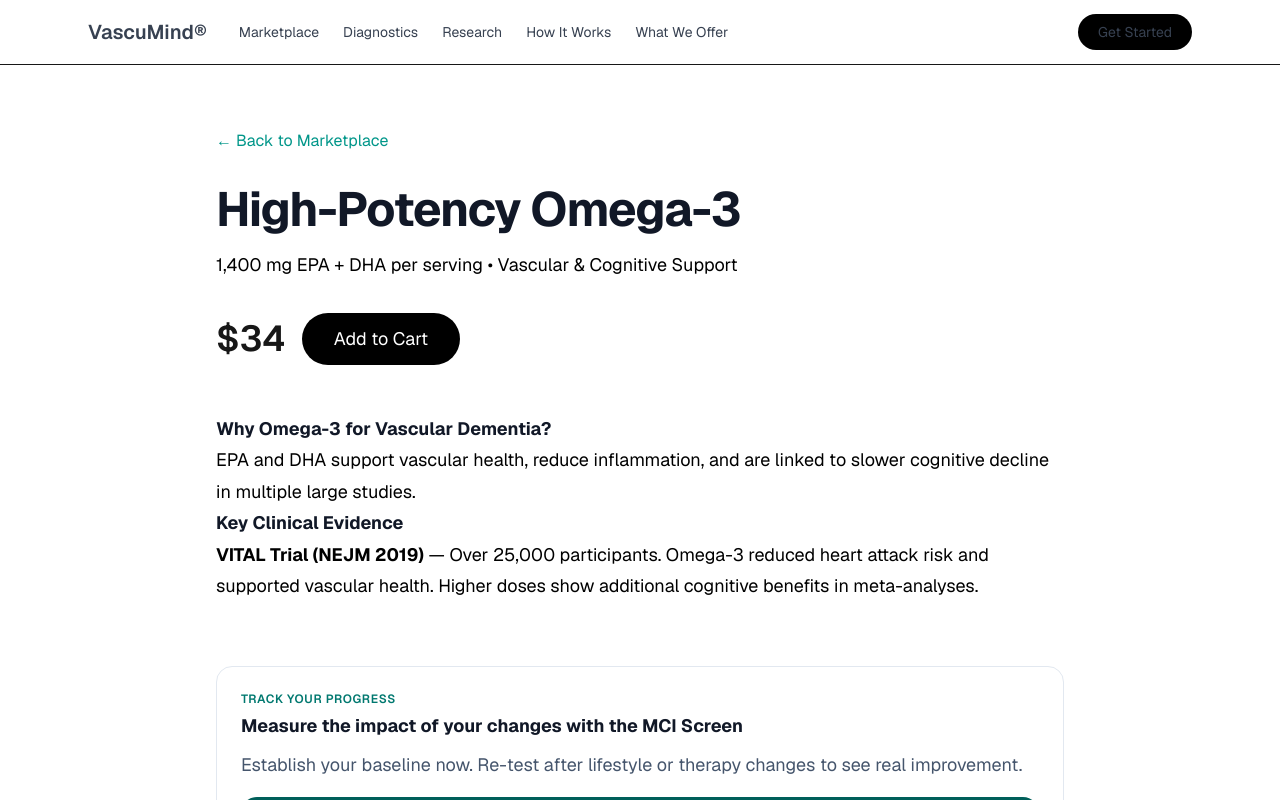
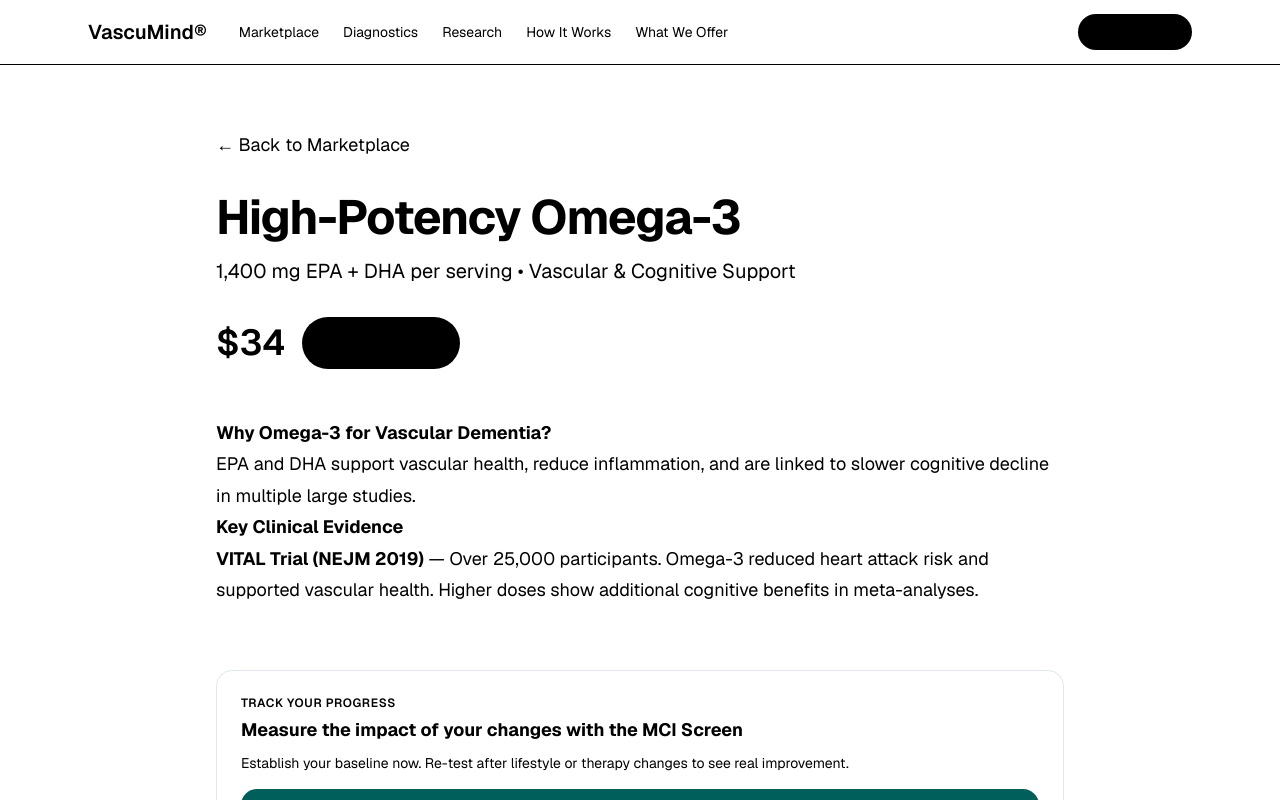
Before and after one commit to croomlawrence/vasculardementia.ai, a Next.js app: page /marketplace/omega-3 in a window 1280 px wide. Shown: the top 800 px of the page. Built offline with nearby package versions, Linux system fonts and the light colour scheme.

Commit message:
Option B complete: Strict pure black/white contrast site-wide (no gray text)

```diff
--- a/app/globals.css
+++ b/app/globals.css
@@ -2,7 +2,7 @@
 
 :root {
   --background: #ffffff;
-  --foreground: #171717;
+  --foreground: #000000;
   --font-sans: var(--font-geist-sans);
   --font-mono: var(--font-geist-mono);
 }
@@ -14,50 +14,65 @@
   --font-mono: var(--font-geist-mono);
 }
 
-/* === High Contrast Mode for Caregivers === */
+/* === Strict High Contrast for Caregivers (Pure Black/White Only) === */
 body {
   background: var(--background);
-  color: var(--foreground);
+  color: #000000;
   font-family: var(--font-geist-sans);
   font-feature-settings: "kern" "tnum" "ss01";
   -webkit-font-smoothing: antialiased;
   -moz-osx-font-smoothing: grayscale;
+  font-size: 18px;
+  line-height: 1.75;
 }
 
-/* Strong contrast headings */
-h1, h2, h3 {
-  color: #111827;
+h1, h2, h3, h4 {
+  color: #000000;
   font-weight: 700;
 }
 
+p, li, a, span, div {
+  color: #000000;
+}
+
+/* Navigation - Pure black */
+nav a {
+  color: #000000;
+}
+
+nav a:hover {
+  color: #111827;
+}
+
+/* Dark mode - Pure white on black */
 @media (prefers-color-scheme: dark) {
   :root {
     --background: #000000;
     --foreground: #ffffff;
   }
 
-  h1, h2, h3 {
+  body {
     color: #ffffff;
+  }
+
+  h1, h2, h3, h4, p, li, a, span, div {
+    color: #ffffff;
+  }
+
+  nav a {
+    color: #ffffff;
+  }
+
+  nav a:hover {
+    color: #e5e7eb;
   }
 }
 
-/* Body text */
-p, li, .prose {
-  font-size: 1.125rem;
-  line-height: 1.75;
+/* Form inputs - high contrast */
+input, button {
+  color: #000000;
 }
 
-/* Navigation */
-nav a {
-  color: #374151;
+input::placeholder {
+  color: #4b5563;
 }
-
-nav a:hover {
-  color: #111827;
-}
-
-@media (prefers-color-scheme: dark) {
-  nav a {
-    color: #d1d5db;
-  }
-}
```
